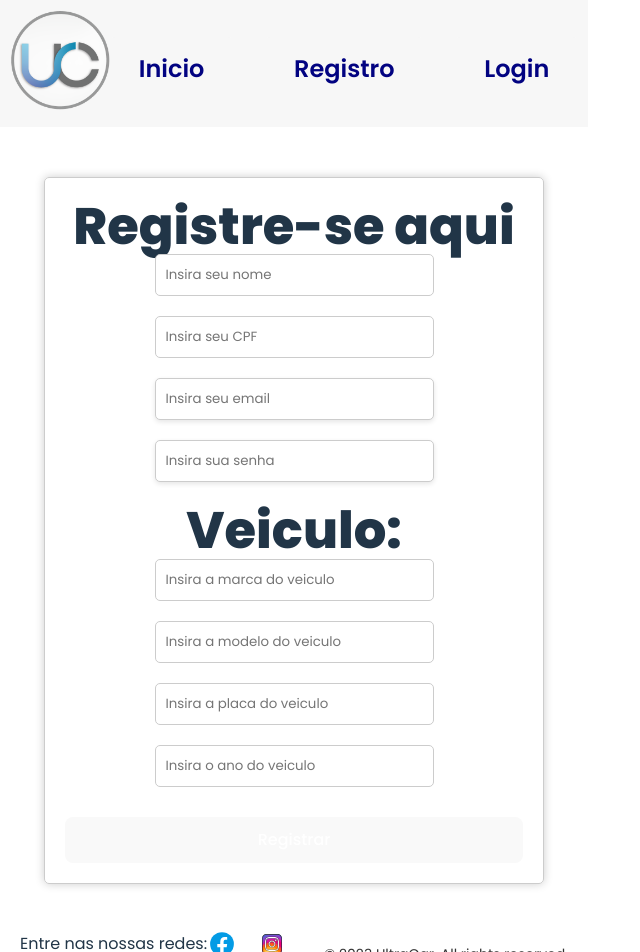
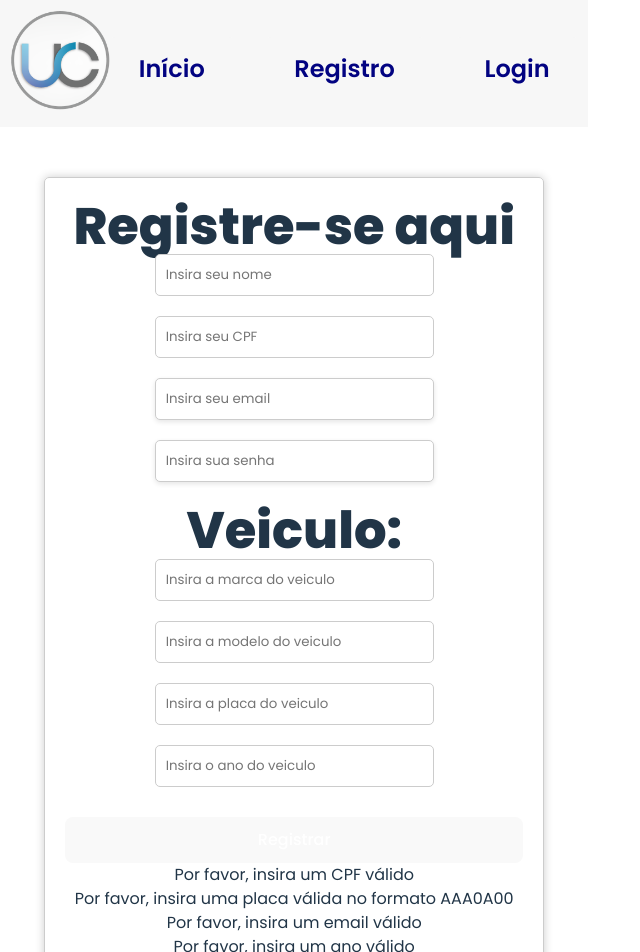
Before and after one commit to estevao144/ProcessoUltracar, a React (Vite) app in the folder ultracar/client/: page /registro in a window 1280 px wide. Shown: the top 952 px of the page, without its empty margins (0-640 px from the left). Built offline with nearby package versions, Linux system fonts and the light colour scheme.

Commit message:
chore: Adicionado avisos de dados incorretos no registro.

```diff
--- a/ultracar/client/src/components/navbar/index.jsx
+++ b/ultracar/client/src/components/navbar/index.jsx
@@ -40,7 +40,7 @@ export default function Navbar() {
       {!userCurrent.role ? (
       <div className="navbar__menu">
         <ul>
-        <button className="navbar__container__inicio" onClick={ handleBegin }>Inicio</button>
+        <button className="navbar__container__inicio" onClick={ handleBegin }>Início</button>
         <button className="navbar__container__perfil" onClick={ handleRegister }>Registro</button>
         <button className="navbar__container__logout" onClick={ handleLogin }>Login</button>
         </ul>
@@ -48,7 +48,7 @@ export default function Navbar() {
       ): userCurrent.role === 'cliente' ?(
         <div className="navbar__menu">
         <ul>
-        <button className="navbar__container__inicio" onClick={ handleBegin }>Inicio</button>
+        <button className="navbar__container__inicio" onClick={ handleBegin }>Início</button>
         <button className="navbar__container__perfil" onClick={ handleVeiculos }>Carros</button>
         <button className="navbar__container__logout"
         onClick={ () => handleExit()}
@@ -58,7 +58,7 @@ export default function Navbar() {
       ): (
         <div className="navbar__menu">
         <ul>
-        <button className="navbar__container__inicio" onClick={ handleBegin }>Inicio</button>
+        <button className="navbar__container__inicio" onClick={ handleBegin }>Início</button>
         <button className="navbar__container__perfil" onClick={ handleVeiculos }>Ordens de serviço</button>
         <button className="navbar__container__logout"
         onClick={ () => handleExit()}
--- a/ultracar/client/src/components/tableMecanico/index.jsx
+++ b/ultracar/client/src/components/tableMecanico/index.jsx
@@ -68,7 +68,7 @@ export default function TableMecanico() {
         <div>
         <h1>Veiculos</h1>
         <div> Leitor de QRCODE </div>
-        {veiculos ===[] ? (
+        {!veiculos ? (
         <p>Sem carros cadastrados</p>
       ) : (
         <div className="table-car__header">
--- a/ultracar/client/src/pages/registro/index.jsx
+++ b/ultracar/client/src/pages/registro/index.jsx
@@ -2,48 +2,47 @@ import React from "react";
 import { useNavigate } from "react-router-dom";
 import { useState } from "react";
 import { setData } from "../../services/useLocalStorage";
-
 
 import "./style.scss";
 
 export default function Registro() {
   const history = useNavigate();
   const [veiculo, setVeiculo] = useState({
-    marca: '',
-    modelo: '',
-    placa: '',
-    ano: '',
+    marca: "",
+    modelo: "",
+    placa: "",
+    ano: "",
     cliente: {},
-    mecanico: '',
-    status: 'aberto',
+    mecanico: "",
+    status: "aberto",
   });
   const MIN_PASSWORD_LENGTH = 6;
 
   const handleCliente = (e) => {
-    setVeiculo(prevState => ({
+    setVeiculo((prevState) => ({
       ...prevState,
       cliente: {
         ...prevState.cliente,
         [e.target.name]: e.target.value,
-      }
+      },
     }));
   };
 
   const { nome, cpf, email, password } = veiculo.cliente;
   const handleSubmit = (e) => {
     e.preventDefault();
-    setData('user', ({ nome, cpf, email, role:'cliente', password }));
-    setData('veiculos', [veiculo]);
+    setData("user", { nome, cpf, email, role: "cliente", password });
+    setData("veiculos", [veiculo]);
     history("/");
   };
 
   const validaAno = (ano) => {
-    const vAno = /^\d{4}$/g;
+    const vAno = /^\d{4}$/;
     return vAno.test(ano);
   };
 
   const validaPlaca = (placa) => {
-    const vPlaca =/[A-Z]{3}[0-9][0-9A-Z][0-9]{2}/;
+    const vPlaca = /[A-Z]{3}[0-9][0-9A-Z][0-9]{2}/;
     return vPlaca.test(placa);
   };
 
@@ -53,9 +52,7 @@ export default function Registro() {
   };
 
   const validaVeiculo = () => {
-    if (
-      validaAno(veiculo.ano) && validaPlaca(veiculo.placa)
-    ) {
+    if (validaAno(veiculo.ano) && validaPlaca(veiculo.placa)) {
       return true;
     }
     return false;
@@ -77,7 +74,8 @@ export default function Registro() {
       validaPassword() &&
       nome &&
       validaCPF(cpf) &&
-      validaVeiculo()) {
+      validaVeiculo()
+    ) {
       return true;
     }
     return false;
@@ -180,6 +178,31 @@ export default function Registro() {
         >
           Registrar
         </button>{" "}
+        {!validaCPF(cpf) && (
+          <p className="registro__container__form__error">
+            Por favor, insira um CPF válido
+          </p>
+        )}
+        {!validaPlaca(veiculo.placa) && (
+          <p className="registro__container__form__error">
+            Por favor, insira uma placa válida no formato AAA0A00
+          </p>
+        )}
+        {!validaEmail(email) && (
+          <p className="registro__container__form__error">
+            Por favor, insira um email válido
+          </p>
+        )}
+        {password && password.length < MIN_PASSWORD_LENGTH && (
+          <p className="registro__container__form__error">
+            A senha deve ter pelo menos {MIN_PASSWORD_LENGTH} caracteres
+          </p>
+        )}
+        {!validaAno(veiculo.ano) && (
+          <p className="registro__container__form__error">
+            Por favor, insira um ano válido
+          </p>
+        )}
       </form>
     </div>
   );
```
